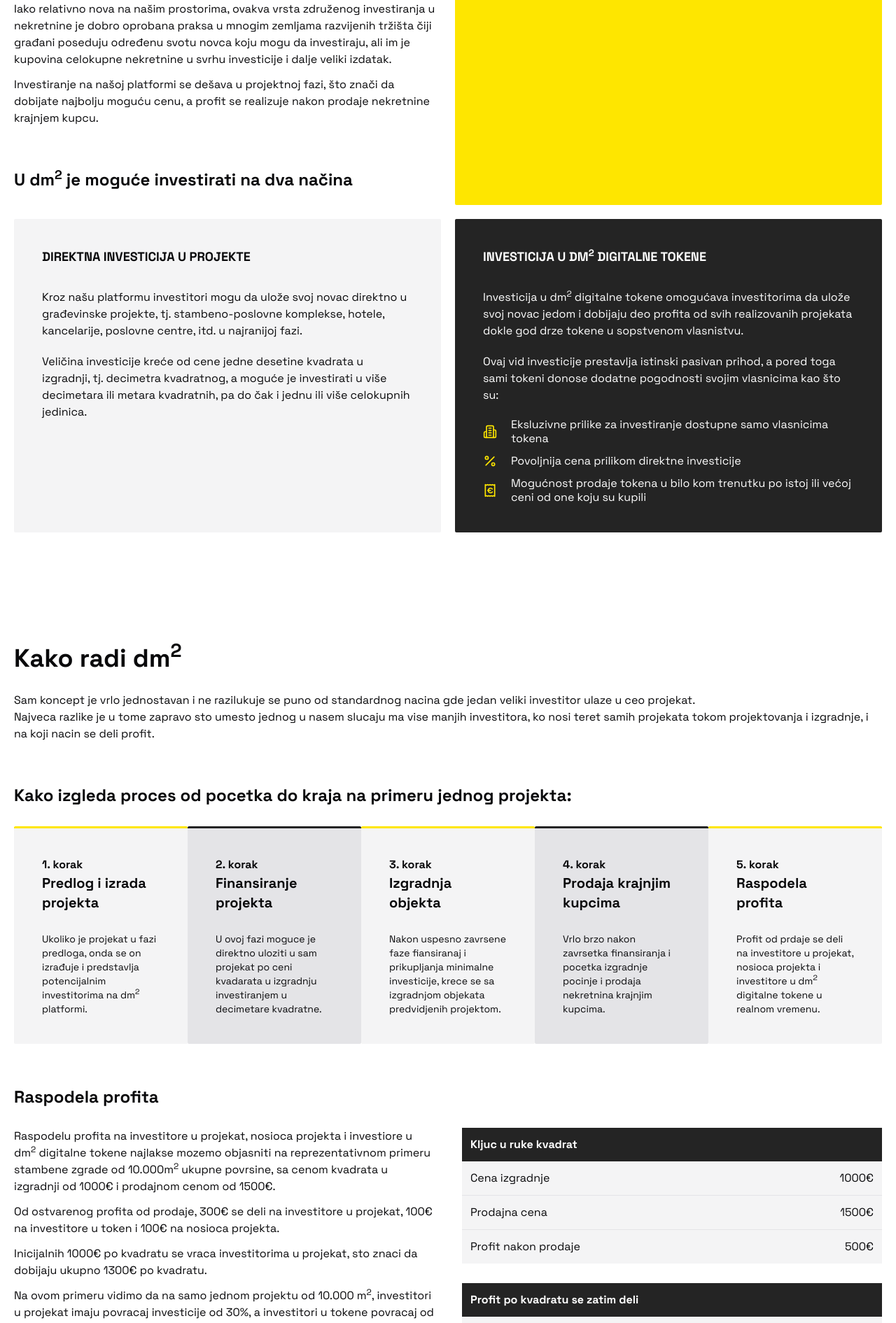
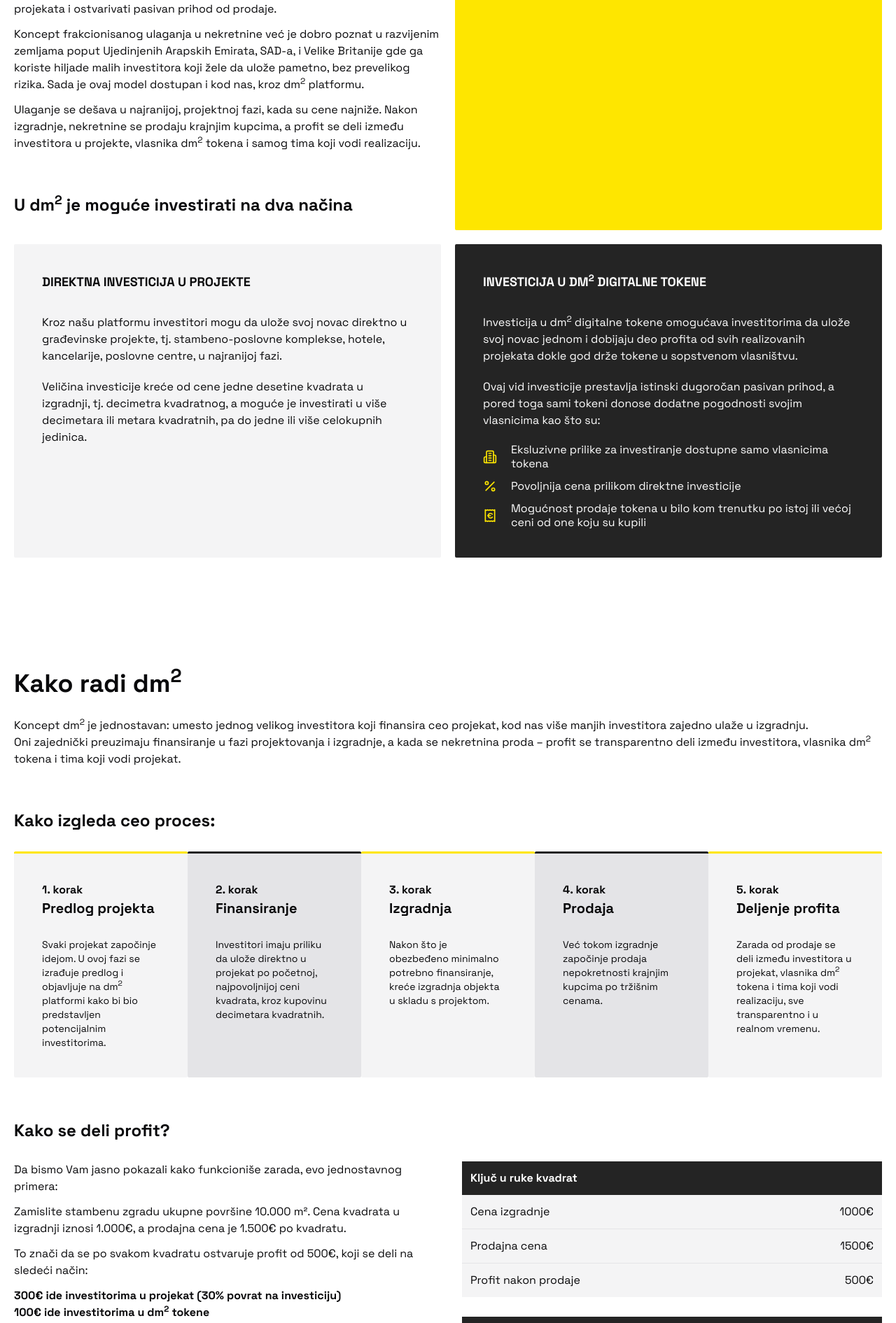
Before and after one commit to develo-pera/dm2, a Next.js app: page / in a window 1280 px wide. Shown: the part 1224-3115 px from the top of the page at 70% size. Built offline with nearby package versions, Linux system fonts and the light colour scheme.

Commit message:
Update copy

```diff
--- a/src/app/components/landing/about.tsx
+++ b/src/app/components/landing/about.tsx
@@ -7,21 +7,25 @@ const About = () => {
         <div className="col-span-2 lg:col-span-1">
           <h2 className="text-4xl font-bold mb-7">Šta je dm<sup>2</sup></h2>
           <p className="mb-3">
-            Decimetar kvadratni je investiranje u nekretnine dostupno
-            svima. Kroz usitnjavanje, tj. frakcionisanje ukupne površine nekretnine
-            na decimetre kvadratne, umesto cele nekretnine, možete kupiti samo
-            deo, tj. jedan ili više decimetara kvadratnih.
-          </p>
-          <p className="mb-3">Iako relativno nova na našim prostorima,
-            ovakva vrsta združenog investiranja u nekretnine je dobro oprobana
-            praksa u mnogim zemljama razvijenih tržišta čiji građani poseduju
-            određenu svotu novca koju mogu da investiraju, ali im je kupovina
-            celokupne nekretnine u svrhu investicije i dalje veliki izdatak.
+            dm<sup>2</sup> je model investiranja u nekretnine koji Vam omogućava da ulažete u male delove
+            – decimetre kvadratne – umesto da kupujete celu nekretninu.
           </p>
           <p className="mb-3">
-            Investiranje na našoj platformi se
-            dešava u projektnoj fazi, što znači da dobijate najbolju moguću cenu,
-            a profit se realizuje nakon prodaje nekretnine krajnjem kupcu.
+            Na ovaj način, investiranje u nekretnine više nije rezervisano samo za
+            velike investitore. Već sa 150€, možete postati deo profitabilnih građevinskih
+            projekata i ostvarivati pasivan prihod od prodaje.
+          </p>
+          <p className="mb-3">
+            Koncept frakcionisanog ulaganja u nekretnine već je dobro poznat u razvijenim
+            zemljama poput Ujedinjenih Arapskih Emirata, SAD-a, i Velike Britanije gde ga
+            koriste hiljade malih investitora koji žele da ulože pametno, bez prevelikog
+            rizika. Sada je ovaj model dostupan i kod nas, kroz dm<sup>2</sup> platformu.
+          </p>
+          <p className="mb-3">
+            Ulaganje se dešava u najranijoj, projektnoj fazi, kada su cene najniže.
+            Nakon izgradnje, nekretnine se prodaju krajnjim kupcima, a profit se deli
+            između investitora u projekte, vlasnika dm<sup>2</sup> tokena i samog tima
+            koji vodi realizaciju.
           </p>
           <p className="text-2xl mt-15 mb-5 font-bold">U dm<sup>2</sup> je moguće investirati na dva načina</p>
         </div>
@@ -32,16 +36,26 @@ const About = () => {
         <div className="bg-zinc-100 p-5 md:p-10 rounded-xs flex flex-col gap-5">
           <p className="font-bold text-lg uppercase mb-3">Direktna investicija u projekte</p>
           <p>
-            Kroz našu platformu investitori mogu da ulože svoj novac direktno u građevinske projekte, tj. stambeno-poslovne komplekse, hotele, kancelarije, poslovne centre, itd. u najranijoj fazi.</p>
-          <p>Veličina investicije kreće od cene jedne desetine kvadrata u izgradnji, tj. decimetra kvadratnog, a moguće je investirati u više decimetara ili metara kvadratnih, pa do čak i jednu ili više celokupnih jedinica.
+            Kroz našu platformu investitori mogu da ulože svoj novac direktno u građevinske
+            projekte, tj. stambeno-poslovne komplekse, hotele, kancelarije, poslovne centre,
+            u najranijoj fazi.
+          </p>
+          <p>Veličina investicije kreće od cene jedne desetine kvadrata u izgradnji,
+            tj. decimetra kvadratnog, a moguće je investirati u više decimetara ili
+            metara kvadratnih, pa do jedne ili više celokupnih jedinica.
           </p>
         </div>
         <div className="bg-[#242424] text-white p-5 md:p-10 rounded-xs flex flex-col gap-5">
           <p className="font-bold text-lg uppercase mb-3">Investicija u dm<sup>2</sup> digitalne tokene</p>
           <p>
-            Investicija u dm<sup>2</sup> digitalne tokene omogućava investitorima da ulože svoj novac jedom i dobijaju deo profita od svih realizovanih projekata dokle god drze tokene u sopstvenom vlasnistvu.
+            Investicija u dm<sup>2</sup> digitalne tokene omogućava investitorima da ulože
+            svoj novac jednom i dobijaju deo profita od svih realizovanih projekata dokle
+            god drže tokene u sopstvenom vlasništvu.
           </p>
-          <p>Ovaj vid investicije prestavlja istinski pasivan prihod, a pored toga sami tokeni donose dodatne pogodnosti svojim vlasnicima kao što su:</p>
+          <p>
+            Ovaj vid investicije prestavlja istinski dugoročan pasivan prihod, a pored toga sami
+            tokeni donose dodatne pogodnosti svojim vlasnicima kao što su:
+          </p>
           <div className="grid grid-cols-[20px_1fr] items-center gap-y-3 gap-x-5">
             <LucideBuilding2 className="!w-5 !h-5 stroke-[#FEE600]" />
             <p className="leading-tight">Eksluzivne prilike za investiranje dostupne samo vlasnicima tokena</p>
--- a/src/app/components/landing/how-it-wroks.tsx
+++ b/src/app/components/landing/how-it-wroks.tsx
@@ -2,55 +2,88 @@ const HowItWorks = () => {
   return (
     <div id="kako-radi-dm2" className="max-w-7xl mx-auto p-5 py-20">
       <h2 className="text-4xl font-bold mb-7">Kako radi dm<sup>2</sup></h2>
-      <p>Sam koncept je vrlo jednostavan i ne razilukuje se puno od standardnog nacina gde jedan veliki investitor ulaze u ceo projekat.</p>
-      <p>Najveca razlike je u tome zapravo sto umesto jednog u nasem slucaju ma vise manjih investitora, ko nosi teret samih projekata tokom projektovanja i izgradnje, i na koji nacin se deli profit.</p>
+      <p>
+        Koncept dm<sup>2</sup> je jednostavan: umesto jednog velikog investitora
+        koji finansira ceo projekat, kod nas više manjih investitora
+        zajedno ulaže u izgradnju.
+      </p>
+      <p>
+        Oni zajednički preuzimaju finansiranje u fazi projektovanja i
+        izgradnje, a kada se nekretnina proda – profit se transparentno
+        deli između investitora, vlasnika dm<sup>2</sup> tokena i tima koji vodi projekat.
+      </p>
 
       <div>
-        <p className="text-2xl mt-15 font-bold">Kako izgleda proces od pocetka do kraja na primeru jednog projekta:</p>
+        <p className="text-2xl mt-15 font-bold">Kako izgleda ceo proces:</p>
         <div className="grid grid-cols-1 md:grid-cols-2 lg:grid-cols-5 mt-7">
           <div className="bg-zinc-100 p-7 md:p-10 rounded-xs md:border-t-3 md:border-[#242424] lg:border-t-3 lg:border-[#FEE600]">
             <p className="font-bold">1. korak</p>
-            <p className="text-xl font-bold mb-3 md:mb-7">Predlog i izrada projekta</p>
-            <p className="text-sm">Ukoliko je projekat u fazi predloga, onda se on izrađuje i predstavlja potencijalnim investitorima na dm<sup>2</sup> platformi.</p>
+            <p className="text-xl font-bold mb-3 md:mb-7">Predlog projekta</p>
+            <p className="text-sm">Svaki projekat započinje idejom. U ovoj fazi se izrađuje predlog i objavljuje na dm<sup>2</sup> platformi kako bi bio predstavljen potencijalnim investitorima.</p>
           </div>
           <div className="bg-zinc-200 p-7 md:p-10 rounded-xs md:border-t-3 md:border-[#FEE600] lg:border-t-3 lg:border-[#242424]">
             <p className="font-bold">2. korak</p>
-            <p className="text-xl font-bold mb-3 md:mb-7">Finansiranje projekta</p>
-            <p className="text-sm">U ovoj fazi moguce je direktno uloziti u sam projekat po ceni kvadarata u izgradnju investiranjem u decimetare kvadratne.</p>
+            <p className="text-xl font-bold mb-3 md:mb-7">Finansiranje</p>
+            <p className="text-sm">Investitori imaju priliku da ulože direktno u projekat po početnoj, najpovoljnijoj ceni kvadrata,  kroz kupovinu decimetara kvadratnih.</p>
           </div>
 
           <div className="bg-zinc-100 md:bg-zinc-200 lg:bg-zinc-100 p-7 md:p-10 rounded-xs lg:border-t-3 lg:border-[#FEE600]">
             <p className="font-bold">3. korak</p>
-            <p className="text-xl font-bold mb-3 md:mb-7">Izgradnja objekta</p>
-            <p className="text-sm">Nakon uspesno zavrsene faze fiansiranaj i prikupljanja minimalne investicije, krece se sa izgradnjom objekata predvidjenih projektom.</p>
+            <p className="text-xl font-bold mb-3 md:mb-7">Izgradnja</p>
+            <p className="text-sm">Nakon što je obezbeđeno minimalno potrebno finansiranje, kreće izgradnja objekta u skladu s projektom.</p>
           </div>
           <div className="bg-zinc-200 md:bg-zinc-100 lg:bg-zinc-200 p-7 md:p-10 rounded-xs lg:border-t-3 lg:border-[#242424]">
             <p className="font-bold">4. korak</p>
-            <p className="text-xl font-bold mb-3 md:mb-7">Prodaja krajnjim kupcima</p>
-            <p className="text-sm">Vrlo brzo nakon zavrsetka finansiranja i pocetka izgradnje pocinje i prodaja nekretnina krajnjim kupcima.</p>
+            <p className="text-xl font-bold mb-3 md:mb-7">Prodaja</p>
+            <p className="text-sm">Već tokom izgradnje započinje prodaja nepokretnosti krajnjim kupcima po tržišnim cenama.</p>
           </div>
           <div className="bg-zinc-100 p-7 md:p-10 rounded-xs lg:border-t-3 lg:border-[#FEE600]">
             <p className="font-bold">5. korak</p>
-            <p className="text-xl font-bold mb-3 md:mb-7">Raspodela profita</p>
-            <p className="text-sm">Profit od prdaje se deli na investitore u projekat, nosioca projekta i investitore u dm<sup>2</sup> digitalne tokene u realnom vremenu.</p>
+            <p className="text-xl font-bold mb-3 md:mb-7">Deljenje profita</p>
+            <p className="text-sm">Zarada od prodaje se deli između investitora u projekat, vlasnika dm<sup>2</sup> tokena i tima koji vodi realizaciju, sve transparentno i u realnom vremenu.</p>
           </div>
         </div>
       </div>
 
       <div className="mt-15">
-        <p className="text-2xl font-bold mb-7">Raspodela profita</p>
+        <p className="text-2xl font-bold mb-7">Kako se deli profit?</p>
         <div className="grid grid-cols-1 md:grid-cols-2 gap-10">
           <div>
-            <p className="mb-3">Raspodelu profita na investitore u projekat, nosioca projekta i investiore u dm<sup>2</sup> digitalne tokene najlakse mozemo objasniti na reprezentativnom primeru stambene zgrade od 10.000m<sup>2</sup> ukupne povrsine, sa cenom kvadrata u izgradnji od 1000€ i prodajnom cenom od 1500€.</p>
-            <p className="mb-3">Od ostvarenog profita od prodaje, 300€ se deli na investitore u projekat, 100€ na investitore u token i 100€ na nosioca projekta.</p>
-            <p className="mb-3">Inicijalnih 1000€ po kvadratu se vraca investitorima u projekat, sto znaci da dobijaju ukupno 1300€ po kvadratu.</p>
+            <p className="mb-3">
+              Da bismo Vam jasno pokazali kako funkcioniše zarada, evo jednostavnog primera:
+            </p>
+            <p className="mb-3">
+              Zamislite stambenu zgradu ukupne površine 10.000 m². Cena kvadrata u
+              izgradnji iznosi 1.000€, a prodajna cena je 1.500€ po kvadratu.
+            </p>
+            <p className="mb-3">
+              To znači da se po svakom kvadratu ostvaruje profit od 500€,
+              koji se deli na sledeći način:
+            </p>
+            <div className="mb-3 font-bold">
+              <p>
+                300€ ide investitorima u projekat (30% povrat na investiciju)
+              </p>
+              <p>
+                100€ ide investitorima u dm<sup>2</sup> tokene
+              </p>
+              <p>
+                100€ ide timu koji vodi projekat (nosiocu projekta)
+              </p>
+            </div>
+            <p className="mb-3">
+              Investitorima u projekat se tako vraća njihov ulog od 1.000€ +
+              dodatnih 300€ zarade, što znači da ukupno dobijaju 1.300€ po kvadratu.
+            </p>
             <p>
-              Na ovom primeru vidimo da na samo jednom projektu od 10.000 m<sup>2</sup>, investitori u projekat imaju povracaj investicije od 30%, a investitori u tokene povracaj od ⅔ inicijalne investicije vec nakon prvog projekta.
+              Samo na ovom jednom projektu, investitori ostvaruju 30% povraćaj,
+              dok investitori u tokene dobijaju ⅔ svog inicijalnog ulaganja,
+              već nakon prve realizacije.
             </p>
           </div>
           <div>
             <div className="grid grid-cols-2">
-              <p className="col-span-2 font-bold bg-[#242424] text-white p-3">Kljuc u ruke kvadrat</p>
+              <p className="col-span-2 font-bold bg-[#242424] text-white p-3">Ključ u ruke kvadrat</p>
               <p className="bg-zinc-100 p-3 border-b border-zinc-200">Cena izgradnje</p>
               <p className="bg-zinc-100 p-3 text-right border-b border-zinc-200 flex items-center justify-end">1000€</p>
               <p className="bg-zinc-100 p-3 border-b border-zinc-200 ">Prodajna cena</p>
@@ -62,7 +95,7 @@ const HowItWorks = () => {
               <p className="bg-zinc-100 p-3 border-b border-zinc-200 flex items-center justify-end">300€</p>
               <p className="bg-zinc-100 p-3 border-b border-zinc-200">Investitori u dm<sup>2</sup> token</p>
               <p className="bg-zinc-100 p-3 text-right border-b border-zinc-200 flex items-center justify-end">100€</p>
-              <p className="bg-zinc-100 p-3">Nosioc projekta (dm2)</p>
+              <p className="bg-zinc-100 p-3">Nosioc projekta (dm<sup>2</sup>)</p>
               <p className="bg-zinc-100 p-3 text-right flex items-center justify-end">100€</p>
             </div>
           </div>
```
Also changed, not shown: src/app/components/landing/token.tsx (+49 -11 lines).
